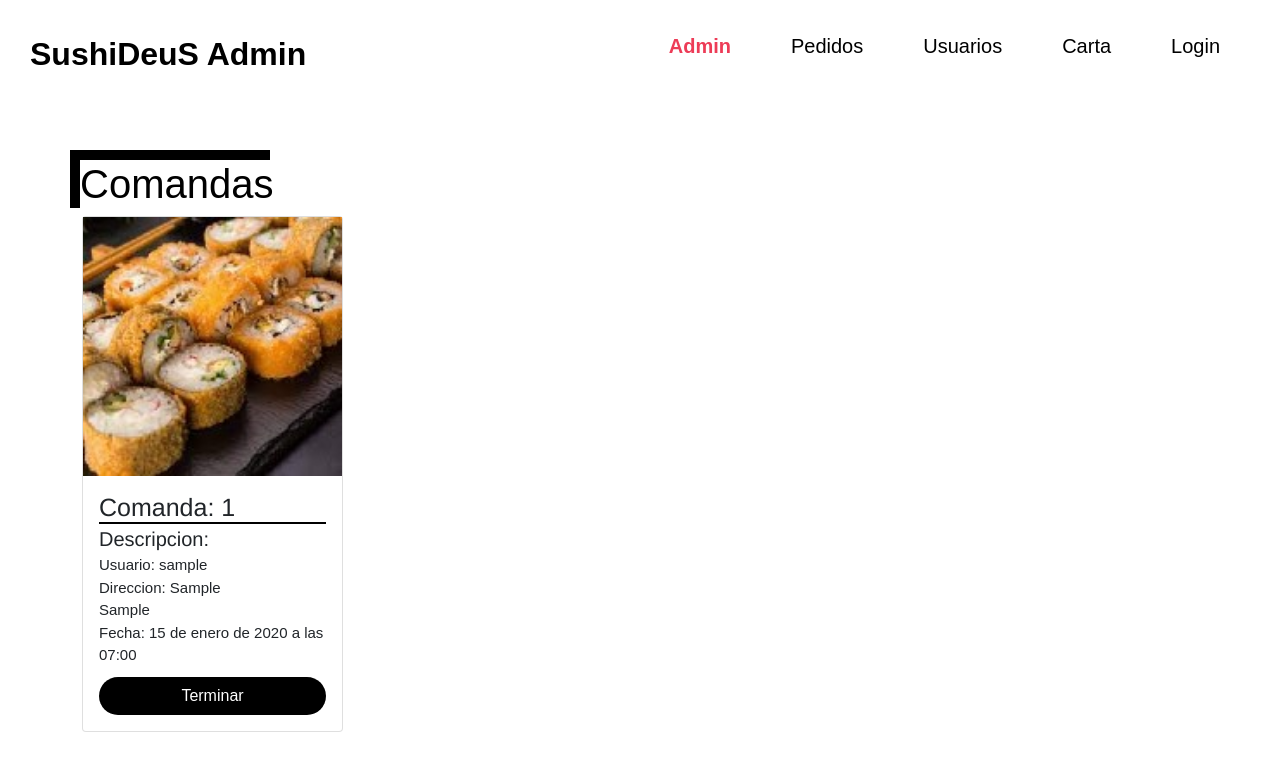
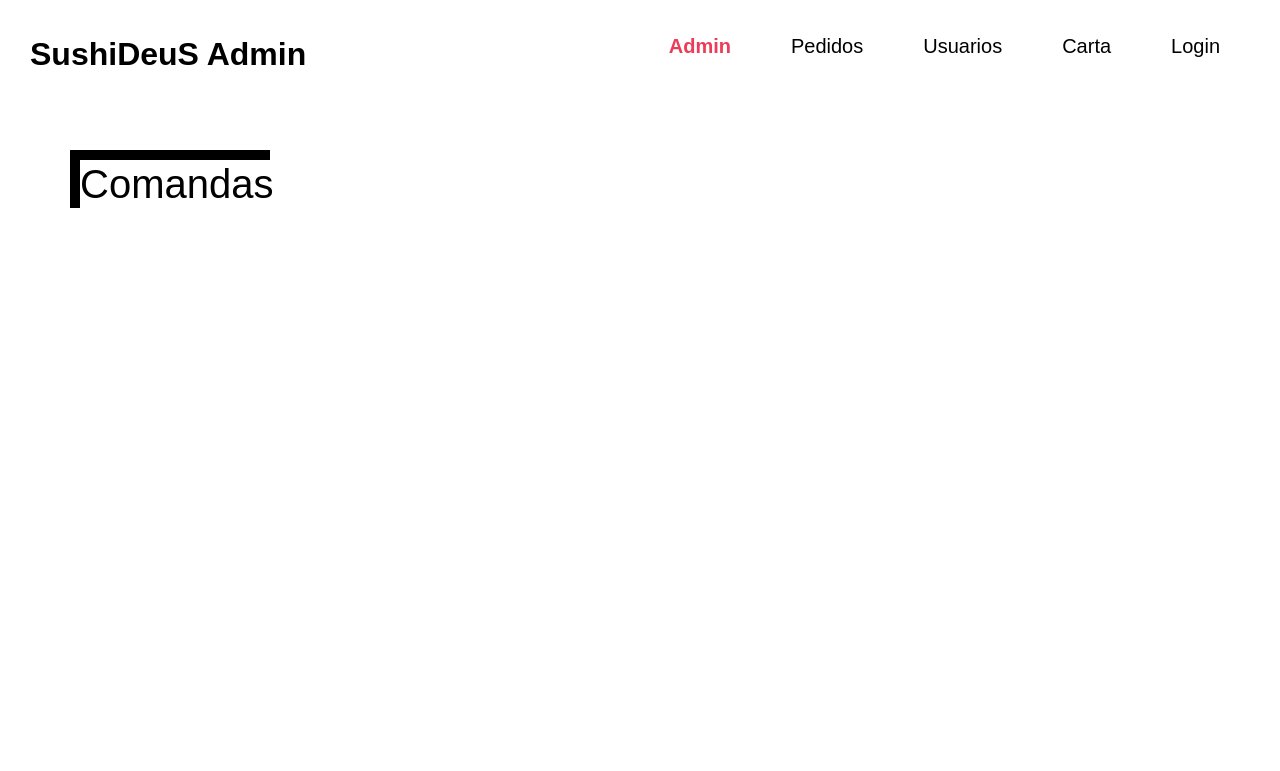
Before and after one commit to xJonathanMx/sitio, a Django app: page /admins/ in a window 1280 px wide. Shown: the top 771 px of the page. Run offline with Django 5.2, Linux system fonts and the light colour scheme; tables that the repository leaves empty hold one stand-in row (values such as "Sample post").

Commit message:
comanda-terminada

```diff
--- a/aplicacion/templates/aplicacion/admin_usuario.html
+++ b/aplicacion/templates/aplicacion/admin_usuario.html
@@ -64,8 +64,7 @@
 
 
                                                 <div class="btnes_com">
-                                                    <a class="btn">Terminar</a>
-
+                                                    <a class="btn" href="{% url 'terminar_comanda' c.id_comanda %}">Terminar</a>
                                                 </div>
                                             </div>
                                         </div>
--- a/aplicacion/views.py
+++ b/aplicacion/views.py
@@ -234,13 +234,15 @@
 
 
 def admin(request):
-    delivery=Delivery.objects.all()
-    comanda=Comanda.objects.all()
-    cant_prod=CantidadProducto.objects.all()
-    datos={
-        "delivery":delivery,
-        "cant_prod":cant_prod,
-        "comanda":comanda,
+    # Obtener todas las entregas, comandas y cantidades de productos
+    delivery = Delivery.objects.all()
+    comandas = Comanda.objects.filter(terminada=False)  # Filtrar comandas no terminadas
+    cant_prod = CantidadProducto.objects.all()
+
+    datos = {
+        "delivery": delivery,
+        "cant_prod": cant_prod,
+        "comanda": comandas,
     }
 
     # Renderizar el template 'admin_usuario.html' con los datos
```
